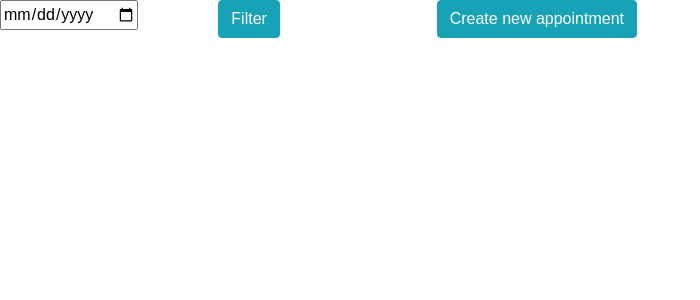
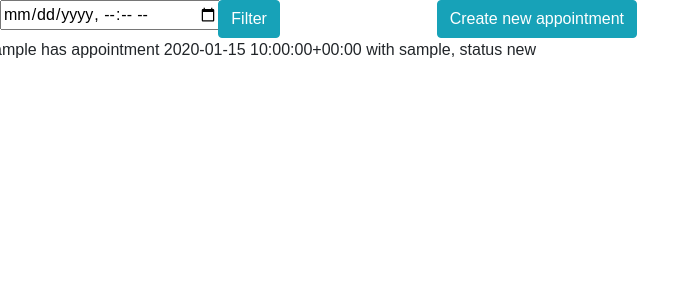
Before and after one commit to ksenijasam/shyshadow, a Django app: page /appointments in a window 1280 px wide. Shown: the part 69-369 px from the top of the page, without its empty margins (0-700 px from the left). Run offline with Django 4.2, Linux system fonts and the light colour scheme; a user stored in the database is signed in; tables that the repository leaves empty hold one stand-in row (values such as "Sample post"); some libraries are stand-ins or nearby versions; some web fonts are replaced.

Commit message:
refractoring migrations, adding time to date property

```diff
--- a/therapy_manager/models.py
+++ b/therapy_manager/models.py
@@ -23,8 +23,8 @@ class Appointment(models.Model):
     appointment_date = models.DateTimeField(auto_now_add = False, null = True)
     title = models.CharField(max_length=50)
     comment = models.TextField()
-    client = models.ForeignKey(User, on_delete = models.CASCADE, related_name = 'client_appointment')
-    therapist = models.ForeignKey(User, on_delete = models.CASCADE, related_name = 'therapist_appointment')
+    client = models.ForeignKey(User, on_delete = models.CASCADE, null=True, related_name = 'client_appointment')
+    therapist = models.ForeignKey(User, on_delete = models.CASCADE, null=True, related_name = 'therapist_appointment')
 
     def __str__(self):
         return f"{self.client} has appointment {self.appointment_date} with {self.therapist}, status {self.status}"
--- a/therapy_manager/templates/therapy_manager/appointments.html
+++ b/therapy_manager/templates/therapy_manager/appointments.html
@@ -6,7 +6,7 @@
     {% csrf_token %}
     <div class="row">
         <div class="col-2">
-            <input type="date" id="appointment_date" name="appointment_date" onclick="dateInputClicked()">
+            <input type="datetime-local" id="appointment_date" name="appointment_date" onclick="dateInputClicked()">
             <span id="date_required">Please pick date</span>
         </div>
         <div class="col-2">
@@ -57,4 +57,10 @@
     </div>
 </form>
 
+<div class="row">
+    {% for appointment in appointments %}
+        <div>{{ appointment }}</div>
+    {% endfor %}
+</div>
+
 {% endblock %}
--- a/therapy_manager/views.py
+++ b/therapy_manager/views.py
@@ -67,6 +67,9 @@ def register(request):
 
 @login_required
 def appointments(request):
+    clients = User.objects.filter(is_therapist = False)
+    appoinments = Appointment.objects.all()
+
     if request.method == "POST":
         appointment = Appointment()
 
@@ -79,12 +82,9 @@ def appointments(request):
 
         appointment.save()
 
-        return render(request, "therapy_manager/appointments.html")
-    else:
-        clients = User.objects.filter(is_therapist = False)
+    context = {
+        'appointments':appoinments,
+        'clients': clients
+    }
 
-        context = {
-            'clients': clients
-        }
-
-        return render(request, "therapy_manager/appointments.html", context)
+    return render(request, "therapy_manager/appointments.html", context)
```
Also changed, not shown: therapy_manager/migrations/0001_initial.py (deleted), therapy_manager/migrations/0002_alter_user_options_alter_user_managers_and_more.py (deleted), therapy_manager/migrations/0003_appointment.py (deleted), therapy_manager/migrations/0004_rename_goal_appointment_comment_appointment_title.py (deleted), therapy_manager/migrations/__init__.py (deleted).
